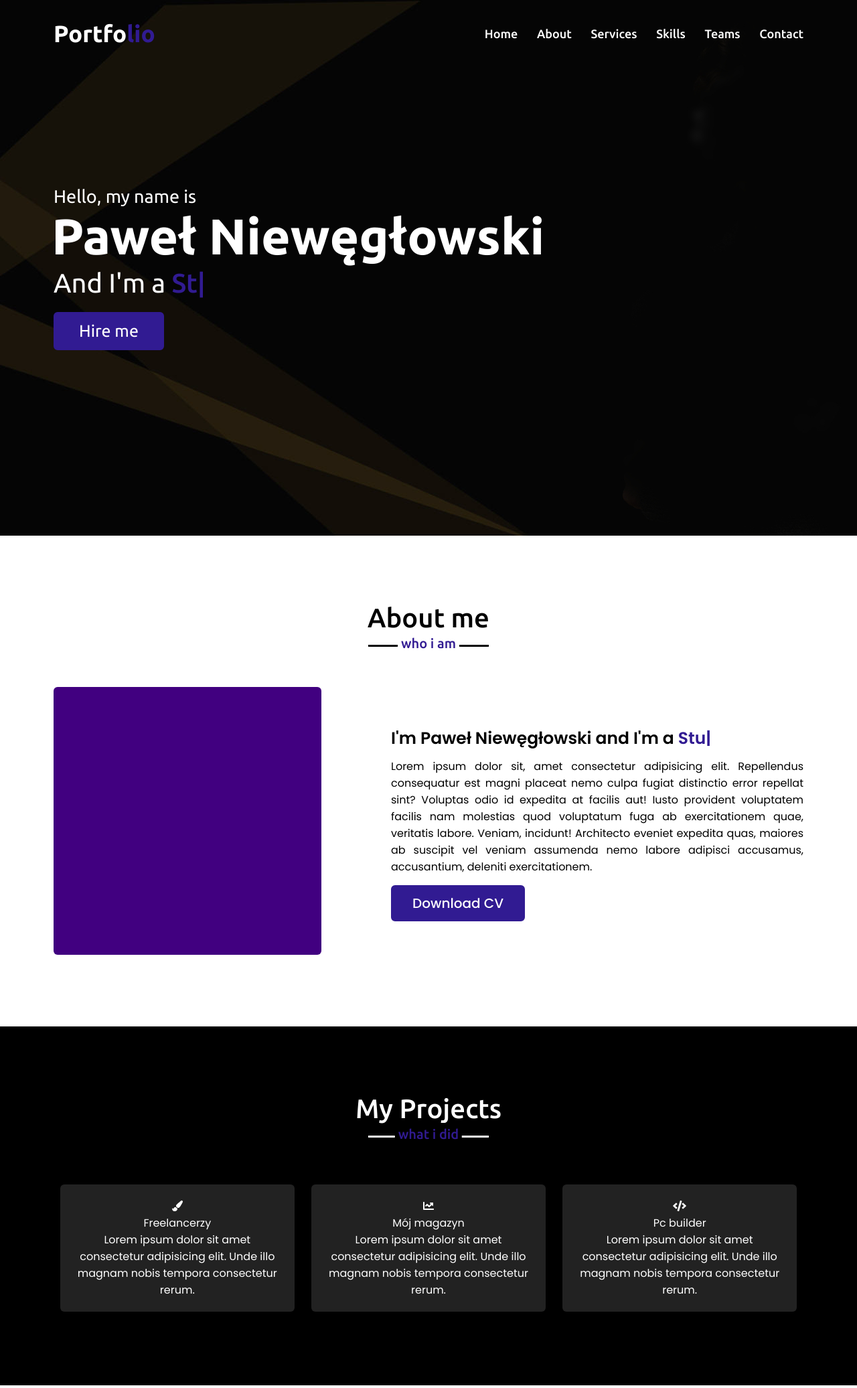
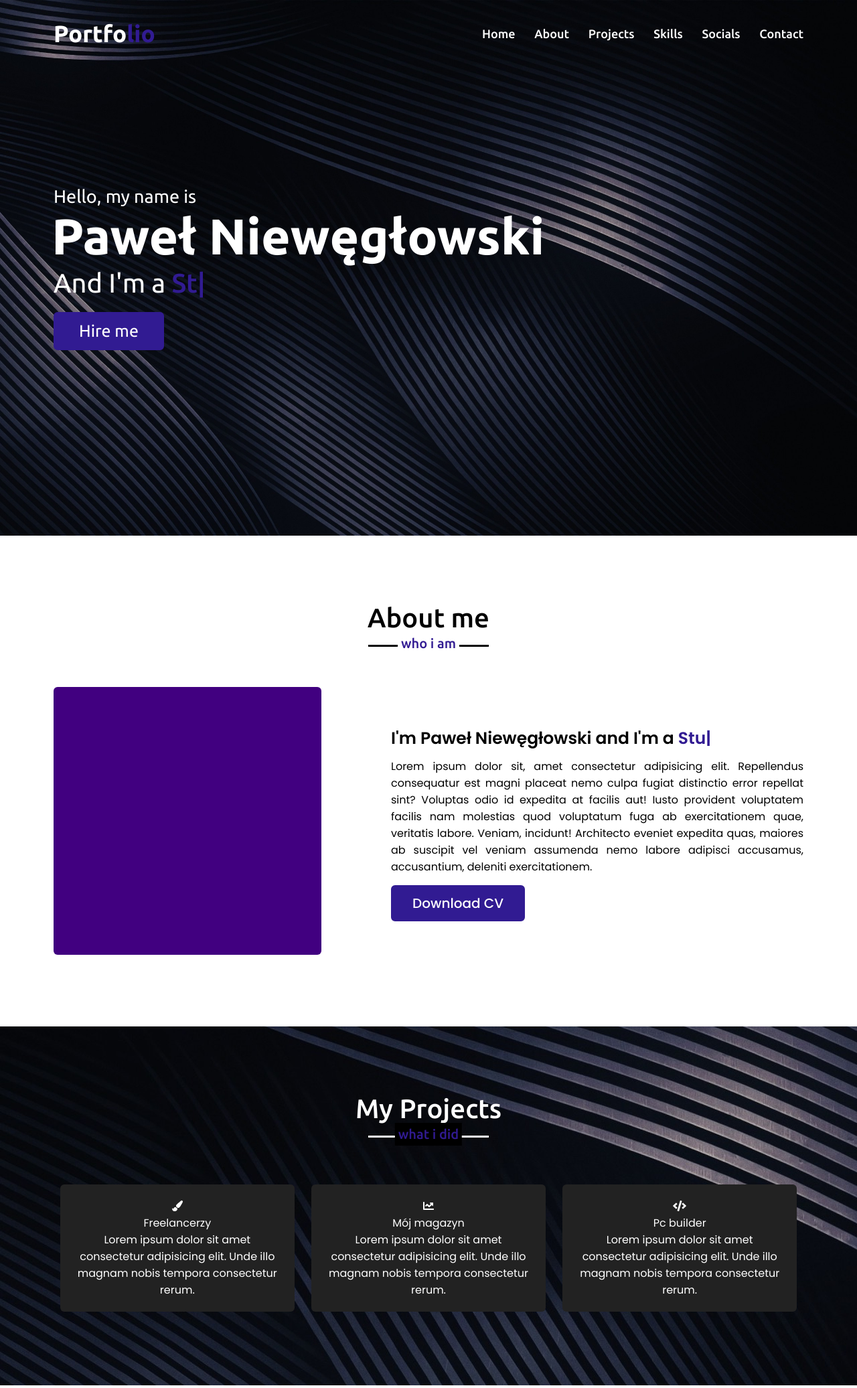
Before and after one commit to PawelNwg/PortfolioOnline, a PHP site: page / in a window 1280 px wide. Shown: the top 2073 px of the page at 67% size. Run offline with PHP 8.4, Linux system fonts and the light colour scheme; some libraries are stand-ins or nearby versions.

Commit message:
background

```diff
--- a/index.html
+++ b/index.html
@@ -3,7 +3,7 @@
     <head>
         <meta charset="UTF-8">
         <meta name="viewport" content="width=device-width , initial-sacle=1.0">
-        <title>Personal Online Portfolio Website</title>
+        <title>Portfolio Online</title>
         <link rel=stylesheet href="style.css">
         <link rel="stylesheet" href="https://cdnjs.cloudflare.com/ajax/libs/OwlCarousel2/2.3.4/assets/owl.carousel.min.css"/>
         <script src="https://code.jquery.com/jquery-3.5.1.min.js"></script>
@@ -11,6 +11,7 @@
         <script src="https://cdnjs.cloudflare.com/ajax/libs/waypoints/4.0.1/jquery.waypoints.min.js"></script>
         <script src="https://cdnjs.cloudflare.com/ajax/libs/OwlCarousel2/2.3.4/owl.carousel.min.js"></script>
         <script src="https://cdnjs.cloudflare.com/ajax/libs/typed.js/2.0.11/typed.min.js"></script>
+        <link rel="icon" href="images/favicon.ico">
     </head>
     <body>
         <div class="scroll-up-btn">
@@ -22,9 +23,9 @@
                 <ul class="menu">
                     <li><a href="#home">Home</a></li>
                     <li><a href="#about">About</a></li>
-                    <li><a href="#services">Services</a></li>
+                    <li><a href="#projects">Projects</a></li>
                     <li><a href="#skills">Skills</a></li>
-                    <li><a href="#teams">Teams</a></li>
+                    <li><a href="#socials">Socials</a></li>
                     <li><a href="#contact">Contact</a></li>
                 </ul>
             <div class="menu-btn">
@@ -64,12 +65,12 @@
             </div>
         </section>
 
-        <!-- services -->
+        <!-- projects -->
 
-        <section class="services" id="services">
+        <section class="projects" id="projects">
             <div class="max-width">
                 <h2 class="title">My Projects</h2>
-                <div class="serv-content">
+                <div class="proj-content">
 
                     <div class="card">
                         <div class="box">
@@ -156,8 +157,8 @@
             </div>
         </section>
 
-        <!-- teams -->
-        <section class="teams" id="teams">
+        <!-- socials -->
+        <section class="socials" id="socials">
             <div class="max-width">
                 <h2 class="title">Socials</h2>
                 <div class="carousel owl-carousel">
--- a/style.css
+++ b/style.css
@@ -129,7 +129,7 @@ section{
 }
 
 .about .about-content,
-.services .serv-content,
+.projects .proj-content,
 .skills .skills-content,
 .contact .contact-content{
     display: flex;
@@ -138,7 +138,7 @@ section{
     justify-content: space-between;
 }
 
-.about, .services, .skills, .teams, .contact, footer{
+.about, .projects, .skills, .socials, .contact, footer{
     font-family: 'Poppins', sans-serif;
 }
 
@@ -180,7 +180,7 @@ section .title::after{
 .home
 {
     display: flex;
-    background: url("images/banner.jpg") no-repeat center;
+    background: url("images/bannernew1.jpg") no-repeat center;
     height: 100vh;
     color: #ffffff;
     min-height: 500px;
@@ -297,24 +297,24 @@ section .title::after{
     color: #311b92;
 }
 
-/* services */
-.services, .teams{
-    background: #000000;
+/* projects */
+.projects, .socials{
+    background: url("images/bannernew1.jpg") no-repeat center;
     color: #ffffff;
 }
 
-.services .title::before,
- .teams .title::before{
+.projects .title::before,
+ .socials .title::before{
     background: #ffffff;
 }
 
-.services .title::after,
- .teams .title::after{
+.projects .title::after,
+ .socials .title::after{
     background: #000000;
     content: "what i did";
 }
 
-.services .serv-content .card{
+.projects .proj-content .card{
     width: calc(33% - 20px);
     background: #222;
     text-align: center;
```
Also changed, not shown: other parts of style.css (+14 -14 lines), images/bannernew.jpg (added), images/bannernew1.jpg (added), images/favicon.ico (added).
